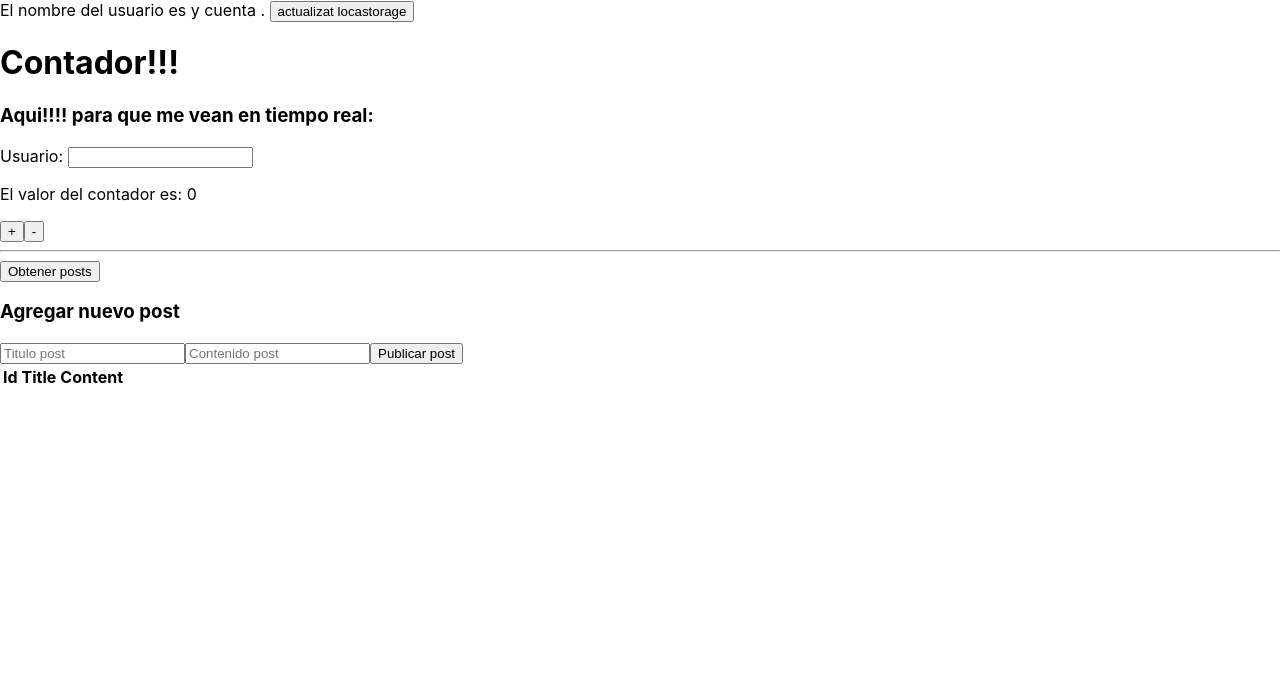
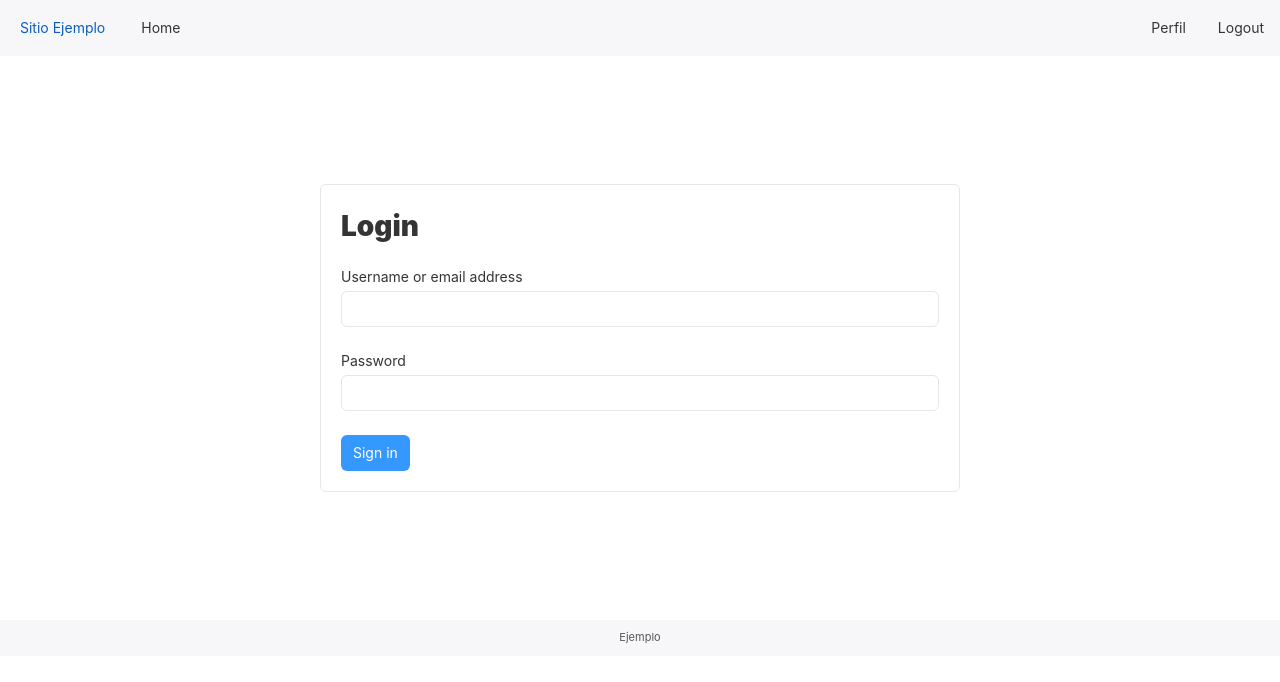
Before and after one commit to francolmc/claseFrontEndReact, a React (Create React App) app: page /login in a window 1280 px wide. Shown: the top 682 px of the page. Built offline with nearby package versions, Linux system fonts and the light colour scheme.

Commit message:
feat: header y footer components

```diff
--- a/package.json
+++ b/package.json
@@ -9,7 +9,9 @@
     "axios": "^0.27.2",
     "react": "^18.2.0",
     "react-dom": "^18.2.0",
+    "react-router-dom": "^6.3.0",
     "react-scripts": "5.0.1",
+    "rsuite": "^5.16.1",
     "web-vitals": "^2.1.4"
   },
   "scripts": {
--- a/src/App.css
+++ b/src/App.css
@@ -1,38 +1,13 @@
-.App {
-  text-align: center;
+.login-form {
+  margin-top: 10%;
+  margin-bottom: 10%;
 }
 
-.App-logo {
-  height: 40vmin;
-  pointer-events: none;
+.footer {
+  text-align: center;
+  color: #575757;
+  background-color: #f7f7fa;
+  padding-top: 10px;
+  padding-bottom: 10px;
+  font-size: 11px;
 }
-
-@media (prefers-reduced-motion: no-preference) {
-  .App-logo {
-    animation: App-logo-spin infinite 20s linear;
-  }
-}
-
-.App-header {
-  background-color: #282c34;
-  min-height: 100vh;
-  display: flex;
-  flex-direction: column;
-  align-items: center;
-  justify-content: center;
-  font-size: calc(10px + 2vmin);
-  color: white;
-}
-
-.App-link {
-  color: #61dafb;
-}
-
-@keyframes App-logo-spin {
-  from {
-    transform: rotate(0deg);
-  }
-  to {
-    transform: rotate(360deg);
-  }
-}
--- a/src/App.js
+++ b/src/App.js
@@ -1,12 +1,38 @@
 import './App.css';
+import HomeHeader from './components/headers/homeHeader';
+// import default style
+import 'rsuite/dist/rsuite.min.css';
+import PrincipalFooter from './components/footer/principalFooter';
+import { Container, Content, Footer, Header } from 'rsuite';
+import { BrowserRouter, Route, Routes } from 'react-router-dom';
 import Sample from './pages/sample/sample';
-import UserInfo from './pages/userInfo/userInfo';
+import LoginForm from './pages/login/loginForm';
+import HomePosts from './pages/home/homePosts';
 
 function App() {
   return (
     <>
-      <UserInfo></UserInfo>
-      <Sample></Sample>
+      <div className="show-fake-browser navbar-page">
+        <Container>
+          <Header>
+            <HomeHeader />
+          </Header>
+          <Content>
+            <BrowserRouter>
+              <Routes>
+                <Route path="/" element={<HomePosts />} />
+                <Route path="/login" element={<LoginForm />} />
+                <Route path="/profile" element={<Sample />} />
+                <Route path="/myposts" element={<Sample />} />
+                <Route path="/logout" element={() => (<></>)} />
+              </Routes>
+            </BrowserRouter>
+          </Content>
+          <Footer className='footer'>
+            <PrincipalFooter/>
+          </Footer>
+        </Container>
+      </div>
     </>
   );
 }
--- /dev/null
+++ b/src/components/footer/principalFooter.jsx
@@ -0,0 +1,9 @@
+const PrincipalFooter = () => {
+    return (
+        <>
+            Ejemplo
+        </>
+    );
+}
+
+export default PrincipalFooter;
--- /dev/null
+++ b/src/components/headers/homeHeader.jsx
@@ -0,0 +1,18 @@
+import { Nav, Navbar } from "rsuite";
+
+const HomeHeader = () => {
+    return (
+        <Navbar>
+            <Navbar.Brand href="#">Sitio Ejemplo</Navbar.Brand>
+            <Nav>
+                <Nav.Item>Home</Nav.Item>
+            </Nav>
+            <Nav pullRight>
+                <Nav.Item>Perfil</Nav.Item>
+                <Nav.Item>Logout</Nav.Item>
+            </Nav>
+        </Navbar>
+    );
+}
+
+export default HomeHeader;
--- /dev/null
+++ b/src/pages/home/homePosts.jsx
@@ -0,0 +1,30 @@
+import axios from "axios";
+import { useState } from "react";
+import { useEffect } from "react";
+import { Panel } from "rsuite";
+
+const HomePosts = () => {
+    const [posts, setPosts] = useState([]);
+    useEffect(() => {
+        const getPosts = async () => {
+                const data = await axios.get('https://backend-posts-test.herokuapp.com/api/post', {
+                headers: {
+                    "Authorization": "Bearer eyJhbGciOiJIUzI1NiIsInR5cCI6IkpXVCJ9.eyJ1c2VybmFtZSI6ImZyYW5jby5tb3JhbGVzQG91dGxvb2suY29tIiwic3ViIjo0LCJpYXQiOjE2NTgzNzc3NzAsImV4cCI6MTY1ODM4MTM3MH0.oetUwOFh8EAW5dSGzviKjuHNnP0DH0M3Q4n2SVrawDU"
+                }
+            });
+            setPosts(data.data);
+        };
+        getPosts();
+    }, []);
+    return (
+        <>
+            {posts.map(item => (
+                <Panel header={item.title} key={item.id}>
+                    {item.content}
+                </Panel>
+            ))}
+        </>
+    );
+}
+
+export default HomePosts;
--- /dev/null
+++ b/src/pages/login/loginForm.jsx
@@ -0,0 +1,37 @@
+import { useState } from "react";
+import { Button, ButtonToolbar, FlexboxGrid, Form, Panel } from "rsuite";
+
+const LoginForm = () => {
+    const [userName, setUserName] = useState('');
+    const [password, setPassword] = useState('');
+
+    const login = () => {
+        console.log(userName, password);
+    }
+
+    return (
+        <FlexboxGrid justify="center" className="login-form">
+          <FlexboxGrid.Item colspan={12}>
+            <Panel header={<h3>Login</h3>} bordered>
+              <Form fluid>
+                <Form.Group>
+                  <Form.ControlLabel>Username or email address</Form.ControlLabel>
+                  <Form.Control name="name" onChange={(value) => setUserName(value)} />
+                </Form.Group>
+                <Form.Group>
+                  <Form.ControlLabel>Password</Form.ControlLabel>
+                  <Form.Control name="password" type="password" autoComplete="off" onChange={(value) => setPassword(value)} />
+                </Form.Group>
+                <Form.Group>
+                  <ButtonToolbar>
+                    <Button appearance="primary" onClick={() => login()}>Sign in</Button>
+                  </ButtonToolbar>
+                </Form.Group>
+              </Form>
+            </Panel>
+          </FlexboxGrid.Item>
+        </FlexboxGrid>
+    );
+}
+
+export default LoginForm;
```
Also changed, not shown: src/components/headers/loginHeader.jsx (added, +14 -0 lines), 1 other file (tests, documents, lock files or other folders).
